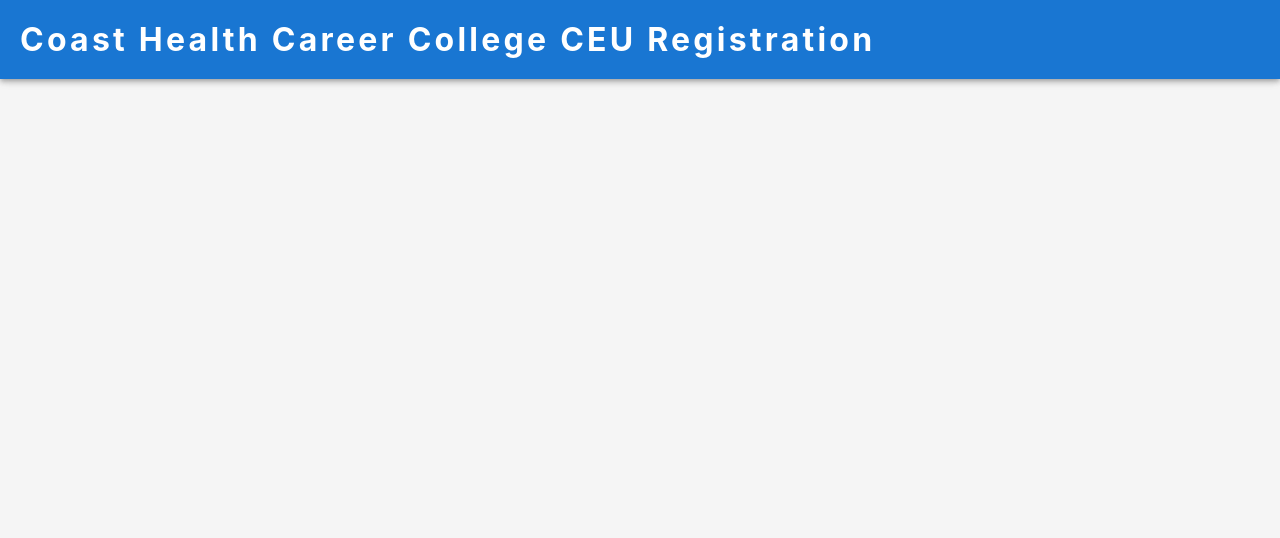
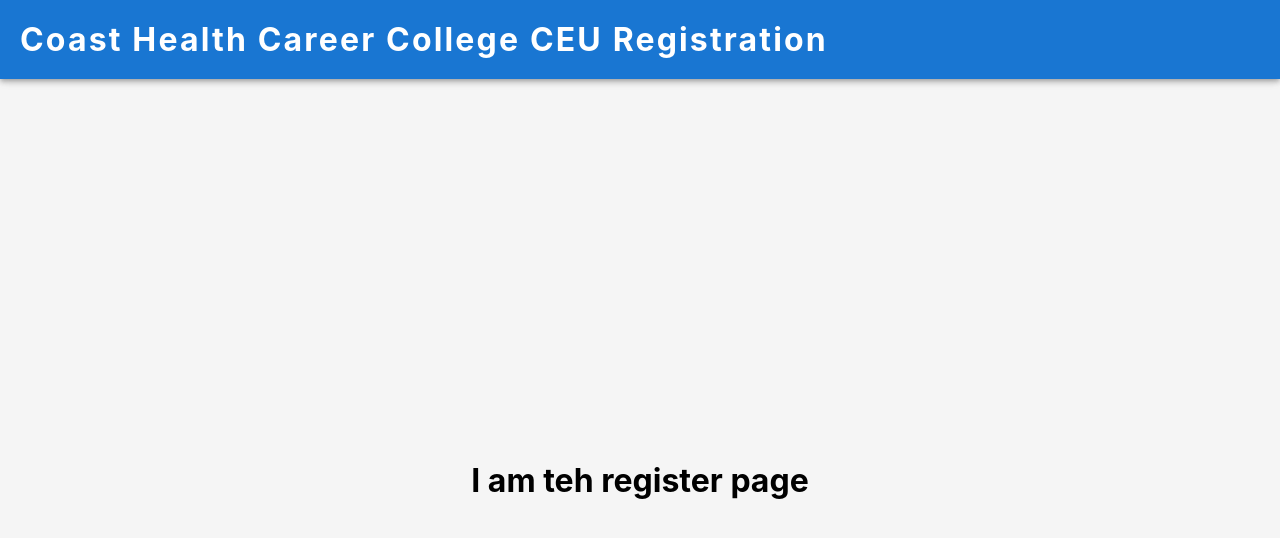
Before and after one commit to luciousmc/ceu-chha, a React (Vite) app: page / in a window 1280 px wide. Both pictures are taken after a click on the button "FIRST-TIME STUDENT". Shown: the top 538 px of the page. Built offline with nearby package versions, Linux system fonts and the light colour scheme.

Commit message:
routes stored as constants

```diff
--- a/src/App.tsx
+++ b/src/App.tsx
@@ -3,6 +3,7 @@
 
 // React Router
 import { BrowserRouter, Route, Routes } from 'react-router-dom';
+import * as ROUTES from './constants/routes';
 
 // Styles
 import { GlobalStyles, MainContainer } from './App.style';
@@ -12,6 +13,7 @@
 
 // Page imports
 const Landing = lazy(() => import('./pages/Landing'));
+const Register = lazy(() => import('./pages/Register'));
 
 function App() {
   return (
@@ -22,7 +24,8 @@
         <MainContainer>
           <Suspense fallback={<h1>Loading...</h1>}>
             <Routes>
-              <Route path='/' element={<Landing />} />
+              <Route path={ROUTES.LANDING} element={<Landing />} />
+              <Route path={ROUTES.REGISTER} element={<Register />} />
             </Routes>
           </Suspense>
         </MainContainer>
--- a/src/components/Header/Header.style.ts
+++ b/src/components/Header/Header.style.ts
@@ -11,7 +11,7 @@
 `;
 
 export const MainTitle = styled.h1`
-  letter-spacing: 0.15ch;
+  letter-spacing: 0.1ch;
 
   &:hover {
     text-decoration: underline;
--- /dev/null
+++ b/src/constants/routes.ts
@@ -0,0 +1,5 @@
+export const LANDING = '/';
+export const REGISTER = '/register';
+export const LOGIN = '/login';
+export const DASHBOARD = '/dashboard';
+export const NOT_FOUND = '/not-found';
--- /dev/null
+++ b/src/pages/Register/Register.style.ts
@@ -0,0 +1,3 @@
+import styled from 'styled-components';
+
+export const RegisterContainer = styled.div``;
--- /dev/null
+++ b/src/pages/Register/Register.tsx
@@ -0,0 +1,12 @@
+// Styled Components
+import { RegisterContainer } from './Register.style';
+
+function Register() {
+  return (
+    <RegisterContainer>
+      <h1>I am teh register page</h1>
+    </RegisterContainer>
+  );
+}
+
+export { Register };
--- /dev/null
+++ b/src/pages/Register/index.ts
@@ -0,0 +1,3 @@
+import { Register } from './Register';
+
+export default Register;
```
Also changed, not shown: src/pages/Landing/Landing.tsx (renamed from src/pages/Landing/Landing.jsx).
